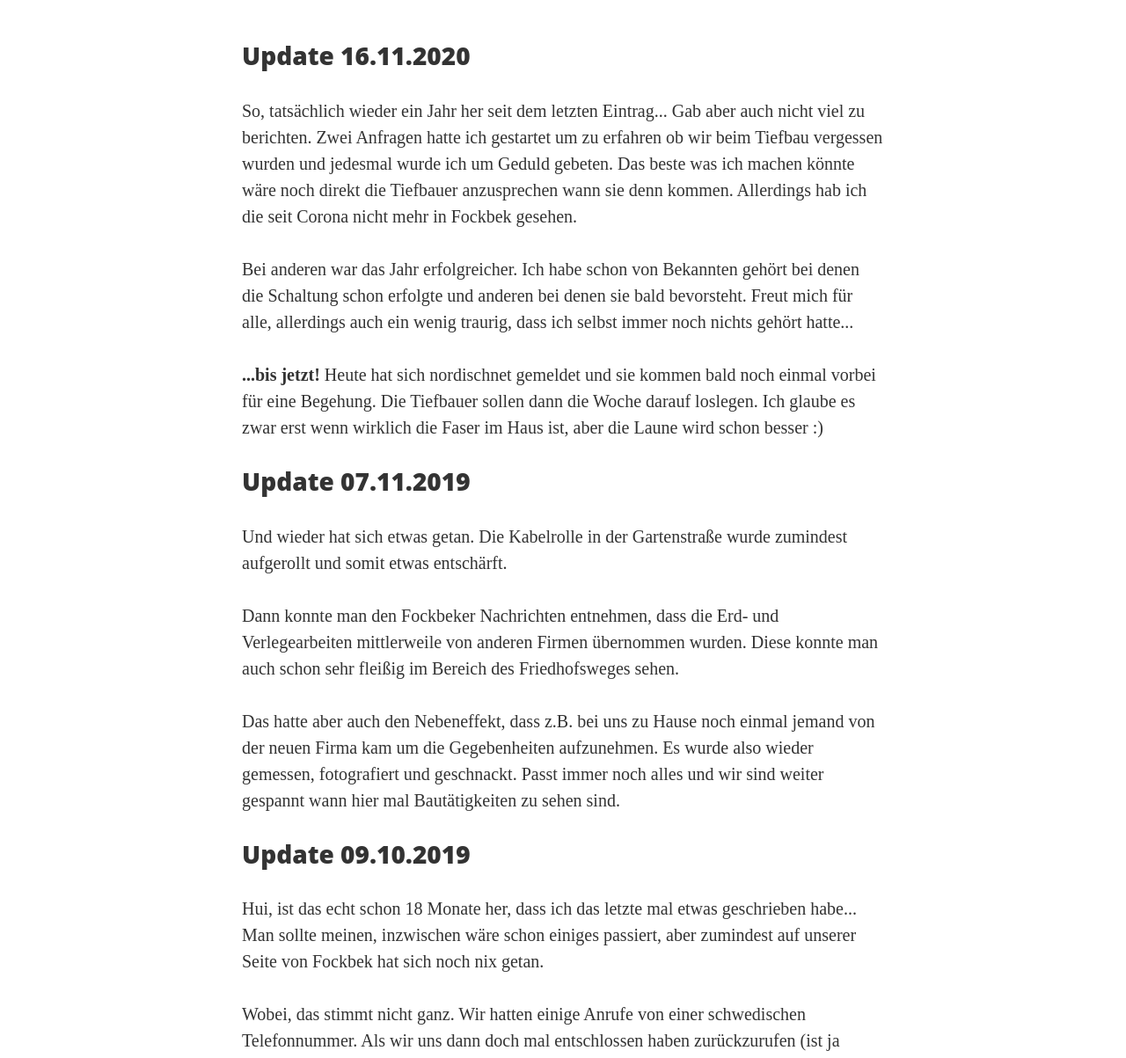
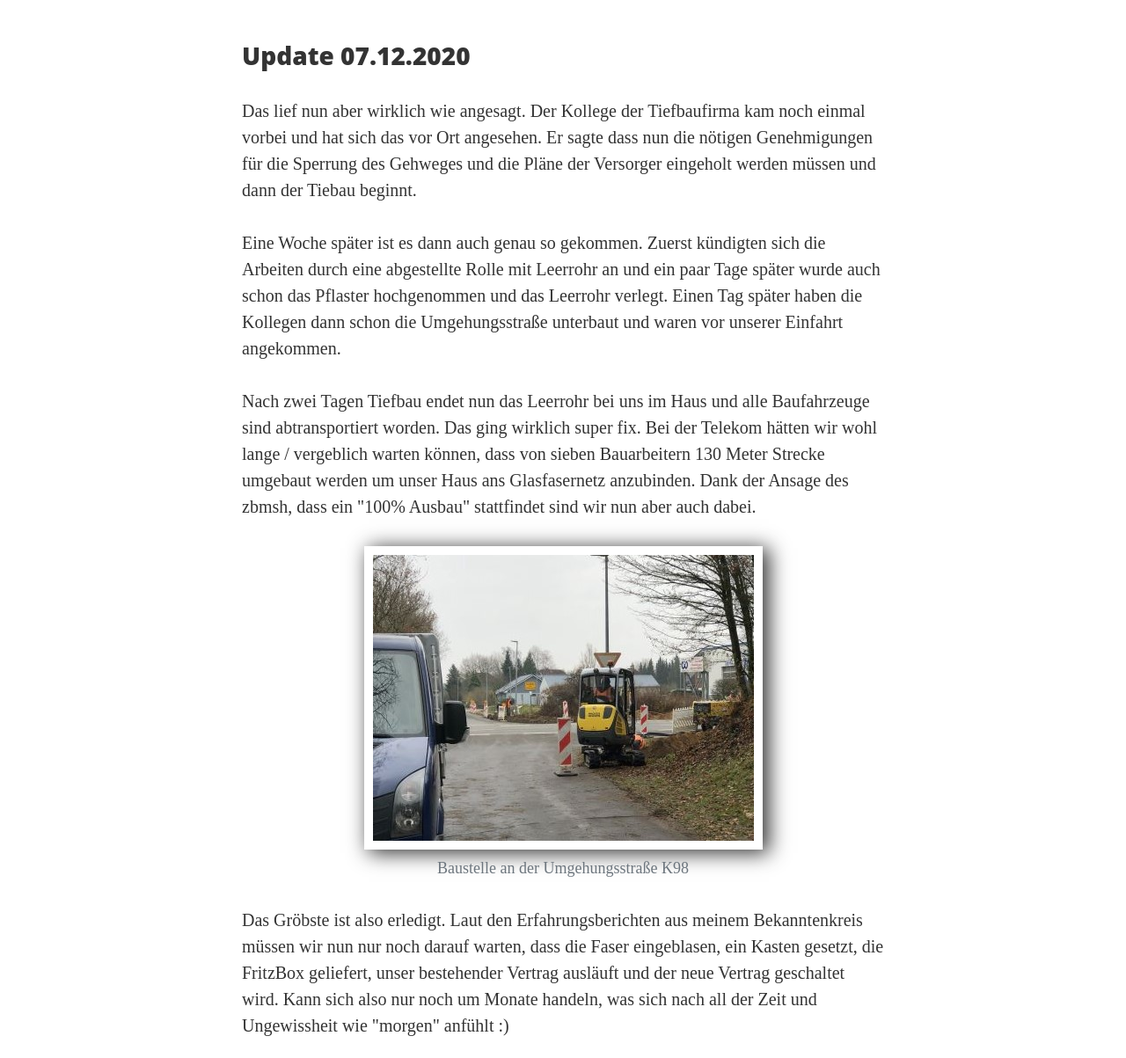
Before and after one commit to timwillsie/Glasfaser_in_Fockbek_Homepage, a website: page index.html in a window 1280 px wide. Shown: the part 681-1884 px from the top of the page at 88% size. Drawn offline with Linux system fonts and the light colour scheme.

Commit message:
Update 2020-12-07 plus image

```diff
--- a/index.html
+++ b/index.html
@@ -148,6 +148,38 @@
 <div class="container">
     <div class="row">
         <div class="col-lg-8 col-md-10 mx-auto">
+            <div class="post-preview">
+                <h3 class="post-title">Update 07.12.2020</h3>
+                <p>
+                    Das lief nun aber wirklich wie angesagt. Der Kollege der Tiefbaufirma kam noch einmal vorbei und hat
+                    sich das vor Ort angesehen. Er sagte dass nun die nötigen Genehmigungen für die Sperrung des Gehweges
+                    und die Pläne der Versorger eingeholt werden müssen und dann der Tiebau beginnt.
+                </p>
+                <p>
+                    Eine Woche später ist es dann auch genau so gekommen. Zuerst kündigten sich die Arbeiten durch eine
+                    abgestellte Rolle mit Leerrohr an und ein paar Tage später wurde auch schon das Pflaster hochgenommen
+                    und das Leerrohr verlegt. Einen Tag später haben die Kollegen dann schon die Umgehungsstraße unterbaut
+                    und waren vor unserer Einfahrt angekommen.
+                </p>
+                <p>
+                    Nach zwei Tagen Tiefbau endet nun das Leerrohr bei uns im Haus und alle Baufahrzeuge sind abtransportiert
+                    worden. Das ging wirklich super fix. Bei der Telekom hätten wir wohl lange / vergeblich warten können, dass von sieben
+                    Bauarbeitern 130 Meter Strecke umgebaut werden um unser Haus ans Glasfasernetz anzubinden. Dank der
+                    Ansage des zbmsh, dass ein "100% Ausbau" stattfindet sind wir nun aber auch dabei.
+                </p>
+
+                <figure class="image">
+                    <img alt="Baustelle an der Umgehungsstraße K98" src="img/baustelle.jpg" class="figure-img">
+                    <figcaption class="figure-caption">Baustelle an der Umgehungsstraße K98</figcaption>
+                </figure>
+
+                <p>
+                    Das Gröbste ist also erledigt. Laut den Erfahrungsberichten aus meinem Bekanntenkreis müssen wir nun
+                    nur noch darauf warten, dass die Faser eingeblasen, ein Kasten gesetzt, die FritzBox geliefert, unser
+                    bestehender Vertrag ausläuft und der neue Vertrag geschaltet wird. Kann sich also nur noch um Monate
+                    handeln, was sich nach all der Zeit und Ungewissheit wie "morgen" anfühlt :)
+                </p>
+            </div>
             <div class="post-preview">
                 <h3 class="post-title">Update 16.11.2020</h3>
                 <p>
```
Also changed, not shown: img/baustelle.jpg (added), 1 other file.
